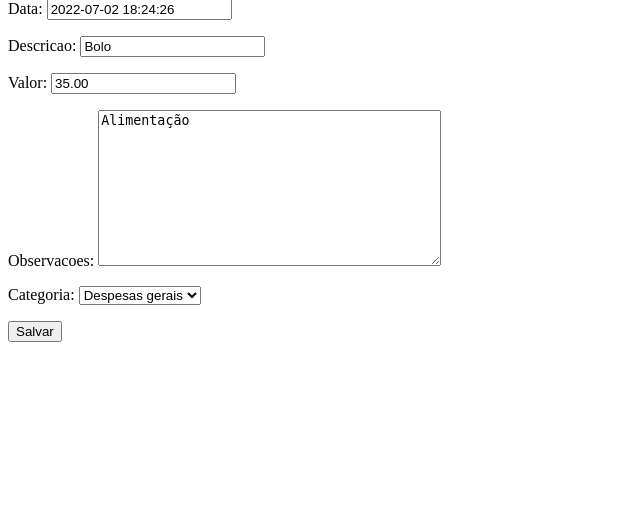
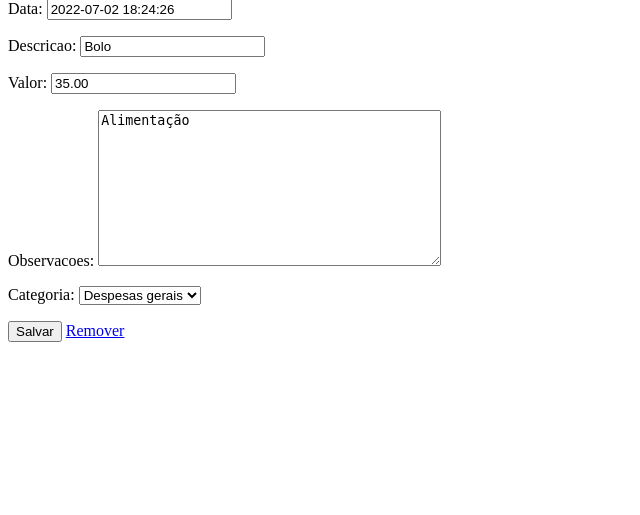
Before and after one commit to PaloBraga/Aprendendo-Django, a Django app: page /update/1/ in a window 1280 px wide. Shown: the part 107-622 px from the top of the page, without its empty margins (0-640 px from the left). Run offline with Django 4.2, Linux system fonts and the light colour scheme; data comes from the database, SQL or seed files in the repository.

Commit message:
Add files via upload

```diff
--- a/contas/templates/contas/form.html
+++ b/contas/templates/contas/form.html
@@ -22,7 +22,10 @@
     {{ form.as_p }}
 
     <button type="submit">Salvar</button>
-</form>
+    {% if transacao %}
+      <a href="{% url 'url_delete' transacao.id %}">Remover</a>
+    {% endif %}
+  </form>
   </main>
   <footer>
   </footer>
```
